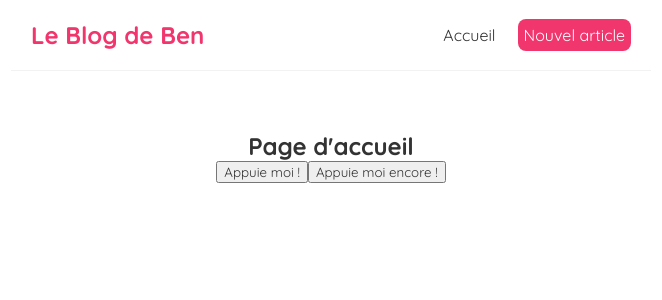
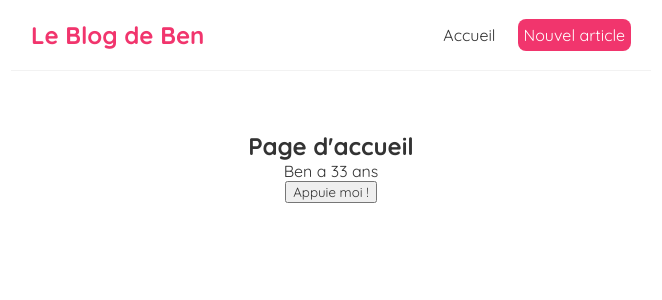
Before and after one commit to BenMorant/dojo-blog-clone, a React (Create React App) app: page / in a window 1280 px wide. Shown: the top 300 px of the page, without its empty margins (309-971 px from the left). Built offline with nearby package versions, Linux system fonts and the light colour scheme.

Commit message:
studying useState

```diff
--- a/src/Home.js
+++ b/src/Home.js
@@ -1,18 +1,21 @@
-/* eslint-disable no-console */
+import { useState } from 'react'
+
 const Home = () => {
+  const [name, setName] = useState('Ben')
+  const [age, setAge] = useState(33)
+
   const handleClick = () => {
-    console.log('Salut à toi ')
-  }
-
-  const handleClickAgain = name => {
-    console.log('Salut ' + name)
+    setName('Aïda')
+    setAge(29)
   }
 
   return (
     <div className="home">
       <h2>Page d'accueil</h2>
+      <p>
+        {name} a {age} ans
+      </p>
       <button onClick={handleClick}>Appuie moi !</button>
-      <button onClick={() => handleClickAgain('Ben')}>Appuie moi encore !</button>
     </div>
   )
 }
```
